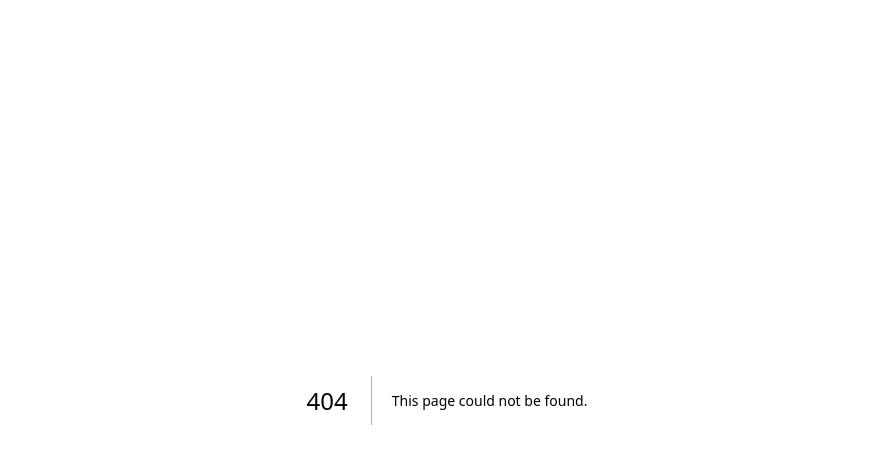
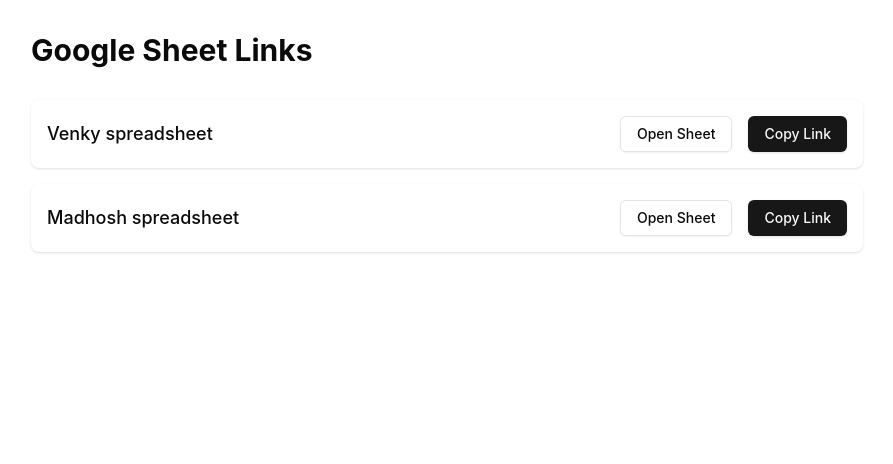
Before and after one commit to gurukudte/knowyourfacts, a Next.js app: page /neuralace/sheets in a window 1280 px wide. Before the commit this address had no page. Shown: the top 464 px of the page, without its empty margins (193-1086 px from the left). Built offline with nearby package versions, Linux system fonts and the light colour scheme.

Commit message:
added sheets

```diff
--- /dev/null
+++ b/app/neuralace/sheets/page.tsx
@@ -0,0 +1,54 @@
+"use client";
+import React from 'react';
+import { Button } from "@/components/ui/button";
+
+const SHEET_LINKS = [
+  {
+    name: "Venky spreadsheet",
+    link: "https://docs.google.com/spreadsheets/d/1uyQDlWSkn5-6X-1t3dqrqsJIDPuyL041lmjMPU1Bc4Q/edit?gid=323933194#gid=323933194"
+  },
+  {
+    name: "Madhosh spreadsheet",
+    link: "https://docs.google.com/spreadsheets/d/1lXkS7nDsC3-y2oQ725DqZoDuZXIqnf3rpAvPUe52iuE/edit?gid=271298769#gid=271298769"
+  },
+];
+
+const SheetsPage = () => {
+  const copyToClipboard = async (text: string) => {
+    try {
+      await navigator.clipboard.writeText(text);
+      alert('Link copied to clipboard!');
+    } catch (err) {
+      console.error('Failed to copy text: ', err);
+    }
+  };
+
+  return (
+    <div className="max-w-4xl mx-auto p-8">
+      <h1 className="text-3xl font-bold mb-8">Google Sheet Links</h1>
+
+      <div className="grid gap-4">
+        {SHEET_LINKS.map((sheet, index) => (
+          <div
+            key={index}
+            className="flex items-center justify-between p-4 bg-white rounded-lg shadow"
+          >
+            <span className="text-lg font-medium">{sheet.name}</span>
+            <div className="flex gap-4">
+              <Button asChild variant="outline">
+                <a href={sheet.link} target="_blank" rel="noopener noreferrer">
+                  Open Sheet
+                </a>
+              </Button>
+              <Button onClick={() => copyToClipboard(sheet.link)}>
+                Copy Link
+              </Button>
+            </div>
+          </div>
+        ))}
+      </div>
+    </div>
+  );
+};
+
+export default SheetsPage;
```
